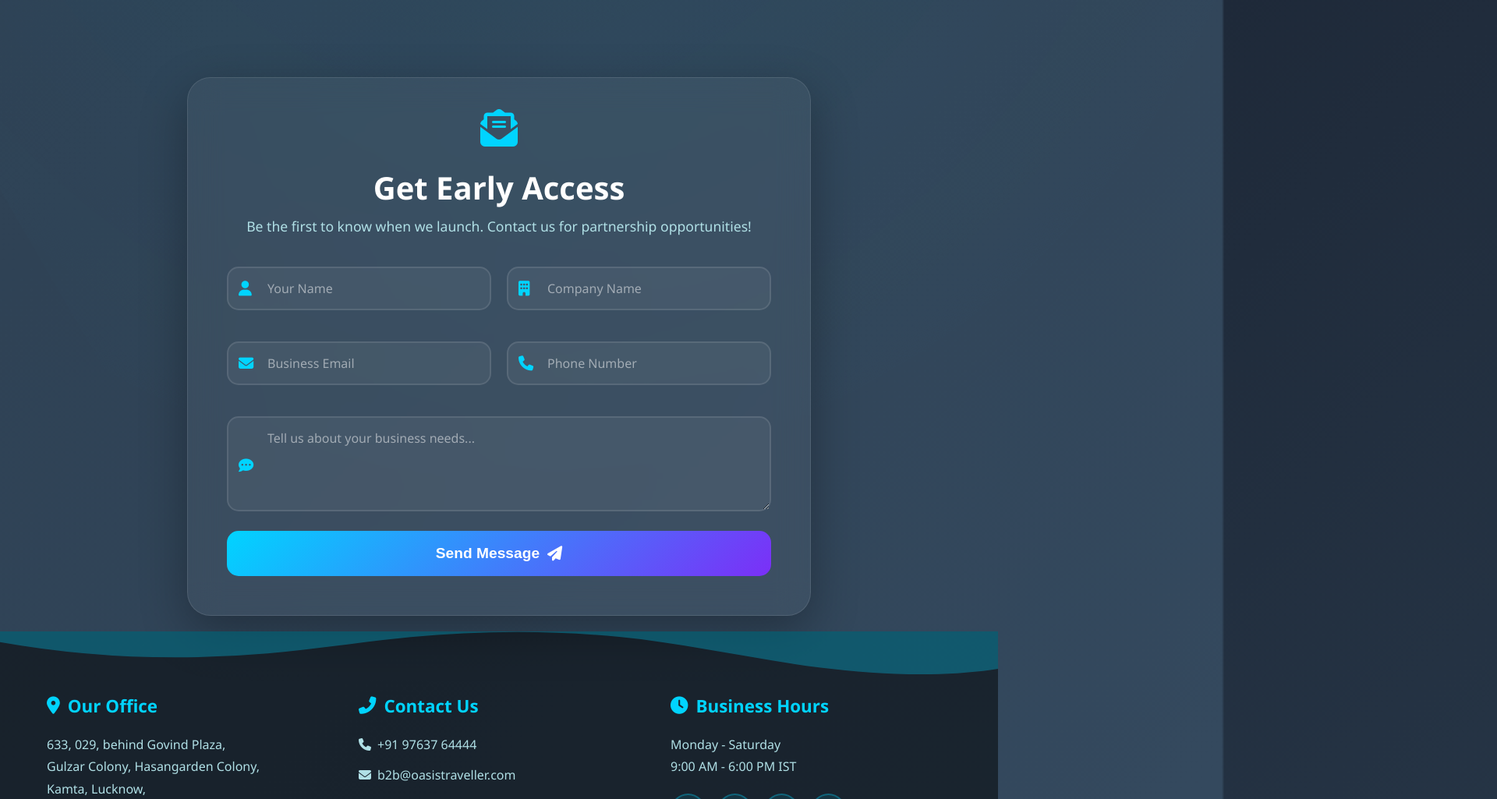
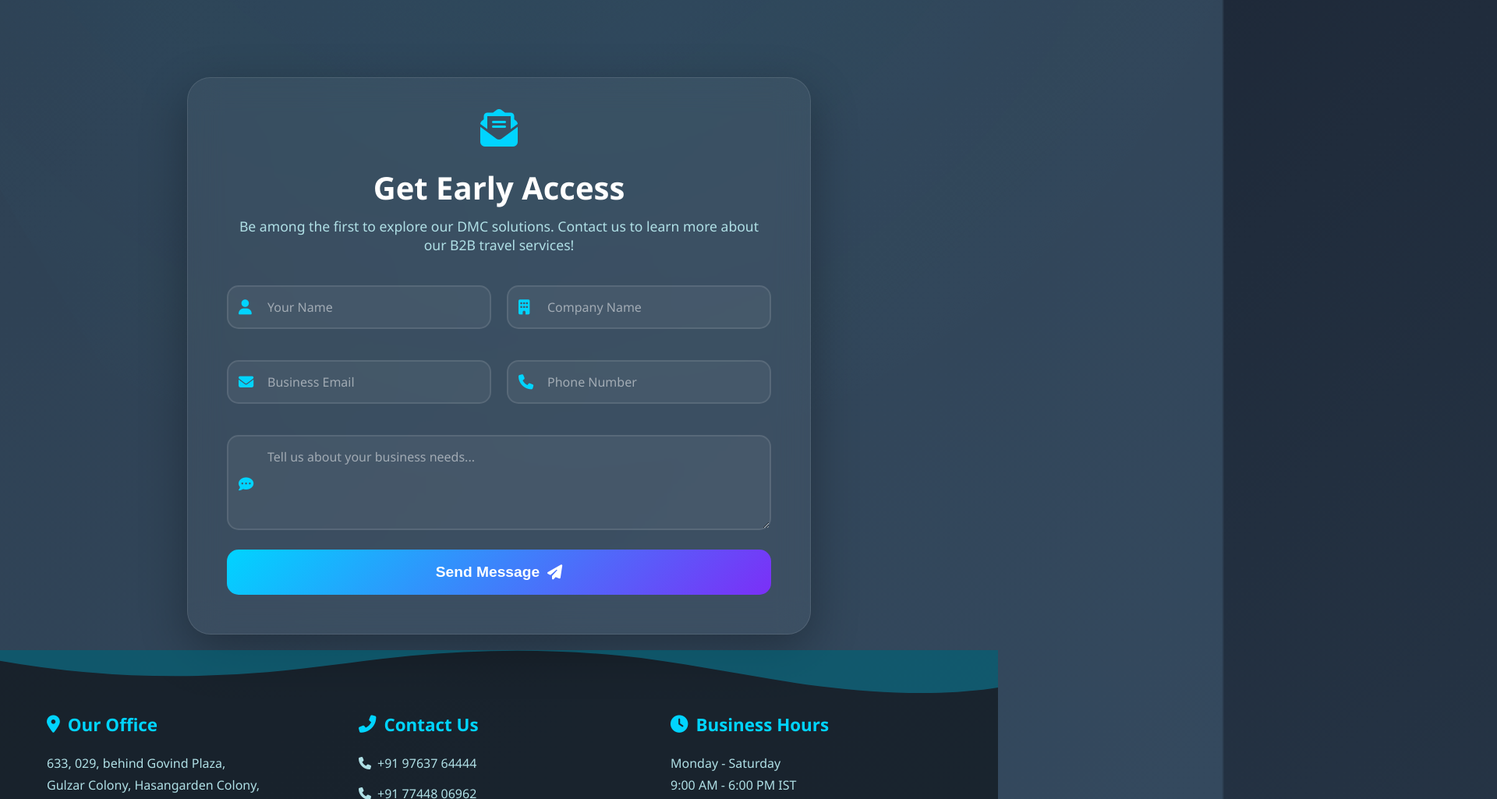
Before and after one commit to Anuj2k21/oasis-landing-page, a plain HTML site: page index.html in a window 1280 px wide. Shown: the part 982-2007 px from the top of the page at 78% size, 1920 px wide, since content can reach past the window. Drawn offline with Linux system fonts and the light colour scheme.

```diff
--- a/index.html
+++ b/index.html
@@ -128,7 +128,7 @@
                 <div class="form-header">
                     <i class="fas fa-envelope-open-text"></i>
                     <h2>Get Early Access</h2>
-                    <p>Be the first to know when we launch. Contact us for partnership opportunities!</p>
+                    <p>Be among the first to explore our DMC solutions. Contact us to learn more about our B2B travel services!</p>
                 </div>
                 <form id="contactForm" class="contact-form">
                     <div class="form-row">
@@ -181,6 +181,7 @@
                 <div class="footer-section">
                     <h3><i class="fas fa-phone-alt"></i> Contact Us</h3>
                     <p><a href="tel:+919763764444"><i class="fas fa-phone"></i> +91 97637 64444</a></p>
+                       <p><a href="tel:+919763764444"><i class="fas fa-phone"></i> +91 77448 06962</a></p>
                     <p><a href="mailto:b2b@oasistraveller.com"><i class="fas fa-envelope"></i> b2b@oasistraveller.com</a></p>
                 </div>
                 <div class="footer-section">
```
